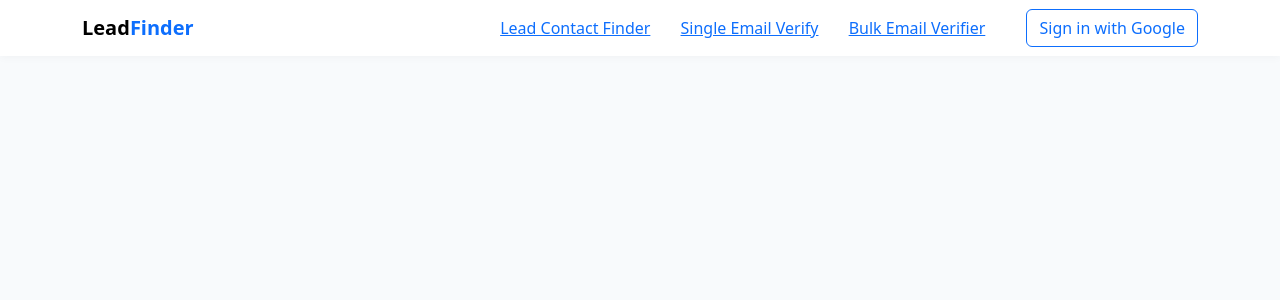
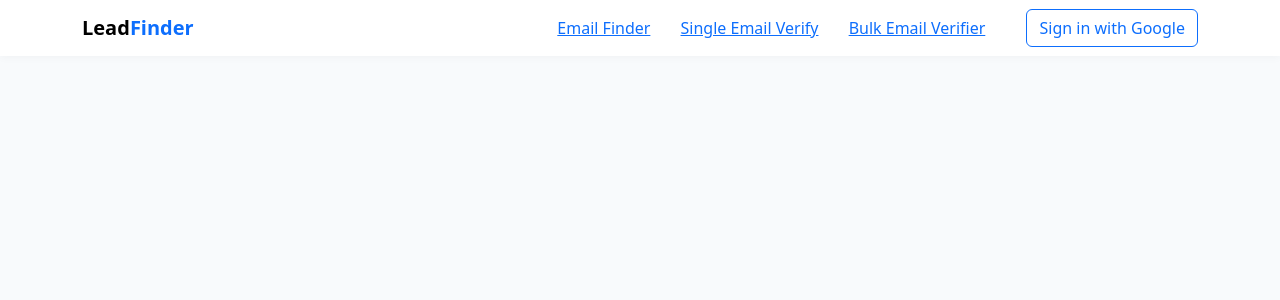
Before and after one commit to teckgeekz/verify-email-using-smtp-checks, a Flask app: page / in a window 1280 px wide. Shown: the top 300 px of the page. Run offline with Flask 3, Linux system fonts and the light colour scheme; some libraries are stand-ins or nearby versions.

Commit message:
update nav

```diff
--- a/templates/bulk_verify.html
+++ b/templates/bulk_verify.html
@@ -27,7 +27,7 @@
   <div class="container">
     <a class="navbar-brand fw-bold" href="/">Lead<span class="text-primary">Finder</span></a>
     <div>
-      <a href="/" class="btn btn-link">Lead Contact Finder</a>
+      <a href="/" class="btn btn-link">Email Finder</a>
       <a href="/single-verify" class="btn btn-link">Single Email Verify</a>
       <a href="/bulk-verify" class="btn btn-link">Bulk Email Verifier</a>
       <span id="user-info" class="ms-3"></span>
--- a/templates/index.html
+++ b/templates/index.html
@@ -46,7 +46,7 @@
   <div class="container">
     <a class="navbar-brand fw-bold" href="/">Lead<span class="text-primary">Finder</span></a>
     <div>
-      <a href="/" class="btn btn-link">Lead Contact Finder</a>
+      <a href="/" class="btn btn-link">Email Finder</a>
       <a href="/single-verify" class="btn btn-link">Single Email Verify</a>
       <a href="/bulk-verify" class="btn btn-link">Bulk Email Verifier</a>
       <span id="user-info" class="ms-3"></span>
--- a/templates/single_verify.html
+++ b/templates/single_verify.html
@@ -38,7 +38,7 @@
   <div class="container">
     <a class="navbar-brand fw-bold" href="/">Lead<span class="text-primary">Finder</span></a>
     <div>
-      <a href="/" class="btn btn-link">Lead Contact Finder</a>
+      <a href="/" class="btn btn-link">Email Finder</a>
       <a href="/single-verify" class="btn btn-link">Single Email Verify</a>
       <a href="/bulk-verify" class="btn btn-link">Bulk Email Verifier</a>
       <span id="user-info" class="ms-3"></span>
```
